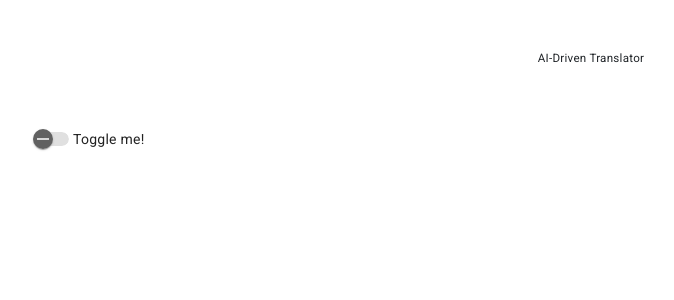
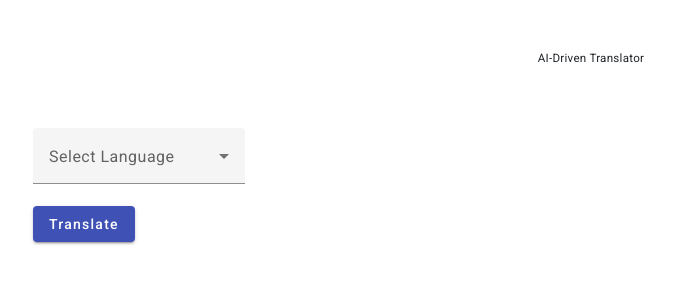
Before and after one commit to vaskarkundu/play_with_ai, an Angular app: page /traslator in a window 1280 px wide. Shown: the top 300 px of the page, without its empty margins (49-723 px from the left). Built offline with nearby package versions, Linux system fonts and the light colour scheme.

Commit message:
feat : added refactive form control to traslator

```diff
--- a/src/app/components/dashboard/dashboard.component.html
+++ b/src/app/components/dashboard/dashboard.component.html
@@ -27,7 +27,7 @@
     </div>
   </div>
 </div>
-<div class="container">
+<!-- <div class="container">
   <mat-grid-list cols="3" rowHeight="4:3" gutterSize="20px">
     <mat-grid-tile *ngFor="let card of cards" (click)="navigateTo(card.id)">
       <mat-card>
@@ -37,7 +37,7 @@
               <h2 class="mb-2">{{ card.title }}</h2>
             </div>
             <div class="align-self-center">
-              <!-- <mat-icon>keyboard_arrow_right</mat-icon> -->
+
               <i class="fa fa-arrow-right"></i>
             </div>
           </div>
@@ -46,4 +46,4 @@
       </mat-card>
     </mat-grid-tile>
   </mat-grid-list>
-</div>
+</div> -->
--- a/src/app/components/traslator/traslator.component.html
+++ b/src/app/components/traslator/traslator.component.html
@@ -5,5 +5,32 @@
     </div>
   </div>
 
-  <mat-slide-toggle>Toggle me!</mat-slide-toggle>
+  <div class="row">
+    <form
+      [formGroup]="translatorForm"
+      (ngSubmit)="onSubmit()"
+      autocomplete="off"
+    >
+      <div class="row">
+        <div class="col">
+          <mat-form-field>
+            <mat-label>Select Language</mat-label>
+            <mat-select name="food" formControlName="sourceLanguage">
+              <mat-option *ngFor="let lan of allLanguages" [value]="lan.id">{{
+                lan.name
+              }}</mat-option>
+            </mat-select>
+          </mat-form-field>
+        </div>
+      </div>
+
+      <div class="row">
+        <div class="col">
+          <button mat-raised-button color="primary" type="submit">
+            Translate
+          </button>
+        </div>
+      </div>
+    </form>
+  </div>
 </div>
--- a/src/app/components/traslator/traslator.component.ts
+++ b/src/app/components/traslator/traslator.component.ts
@@ -1,7 +1,10 @@
 import { Component } from '@angular/core';
 import { OpenaiService } from 'src/app/services/openai_api_service';
 import { FormBuilder, FormGroup } from '@angular/forms';
-
+interface Language {
+  id: string;
+  name: string;
+}
 @Component({
   selector: 'app-traslator',
   templateUrl: './traslator.component.html',
@@ -9,18 +12,14 @@ import { FormBuilder, FormGroup } from '@angular/forms';
 })
 export class TraslatorComponent {
   massage: any = [];
-  allLanguages: any = [
+  allLanguages: Language[] = [
     {
-      ID: 'english',
-      Name: 'English',
+      id: 'english',
+      name: 'English',
     },
     {
-      ID: 'english',
-      Name: 'English',
-    },
-    {
-      ID: 'english',
-      Name: 'English',
+      id: 'garman',
+      name: 'Garman',
     },
   ];
   translatorForm: FormGroup;
@@ -31,15 +30,19 @@ export class TraslatorComponent {
 
   ngOnInit() {
     // this.getOpenaiCompletion();
-    this.getTranslatorForm();
+    this.translatorForm = this.formBuilder.group({
+      sourceLanguage: [null],
+      targetLanguage: [null],
+    });
+    // this.getTranslatorForm();
   }
 
-  getTranslatorForm() {
-    this.translatorForm = this.formBuilder.group({
-      sourceLanguage: [''],
-      targetLanguage: [''],
-    });
-  }
+  // getTranslatorForm() {
+  //   this.translatorForm = this.formBuilder.group({
+  //     sourceLanguage: [null],
+  //     targetLanguage: [null],
+  //   });
+  // }
 
   async getOpenaiCompletion() {
     try {
@@ -51,6 +54,6 @@ export class TraslatorComponent {
   }
 
   onSubmit() {
-    console.log('submit');
+    console.log('submit', this.translatorForm.value);
   }
 }
```
Also changed, not shown: src/app/app.module.ts (+14 -0 lines).
